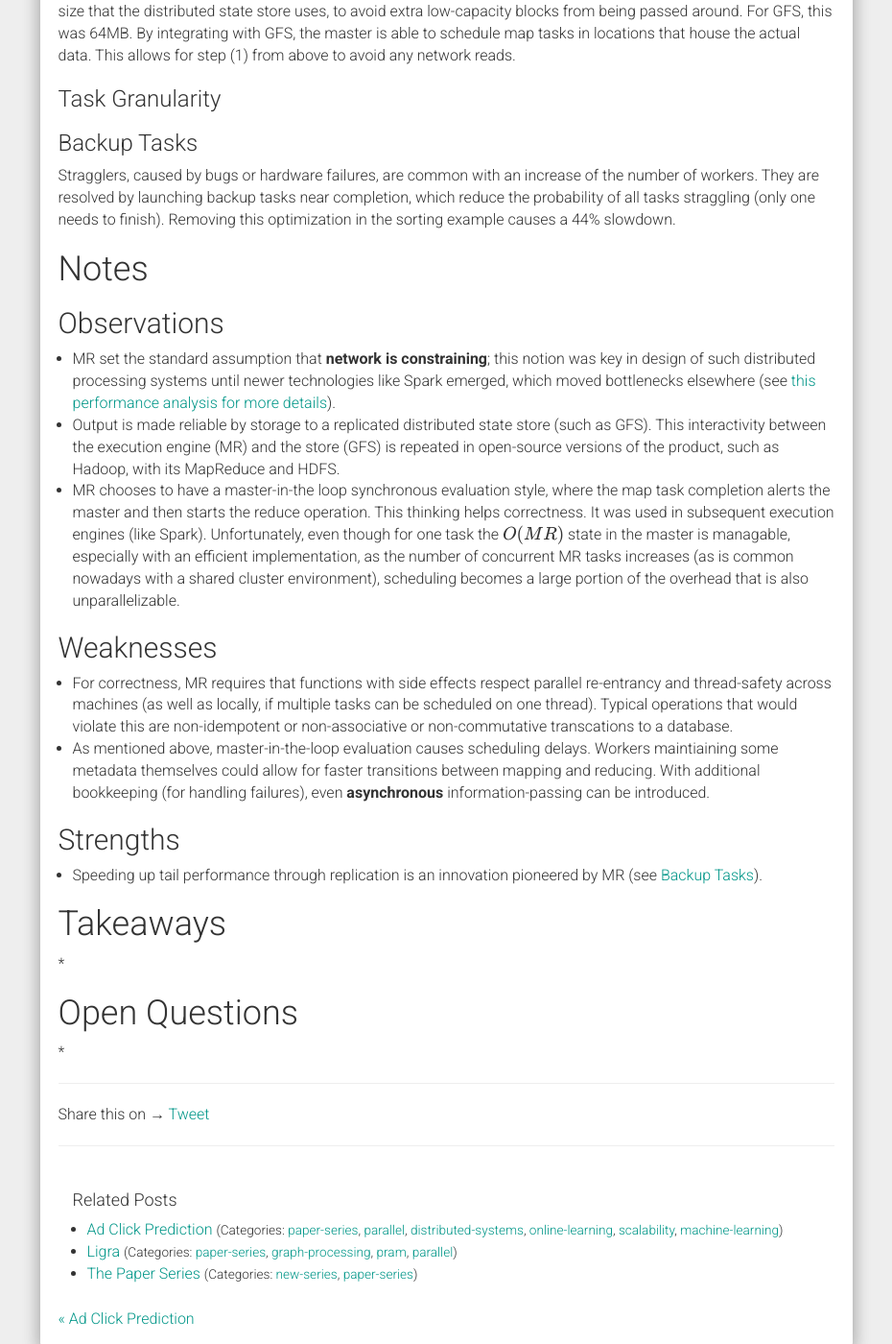
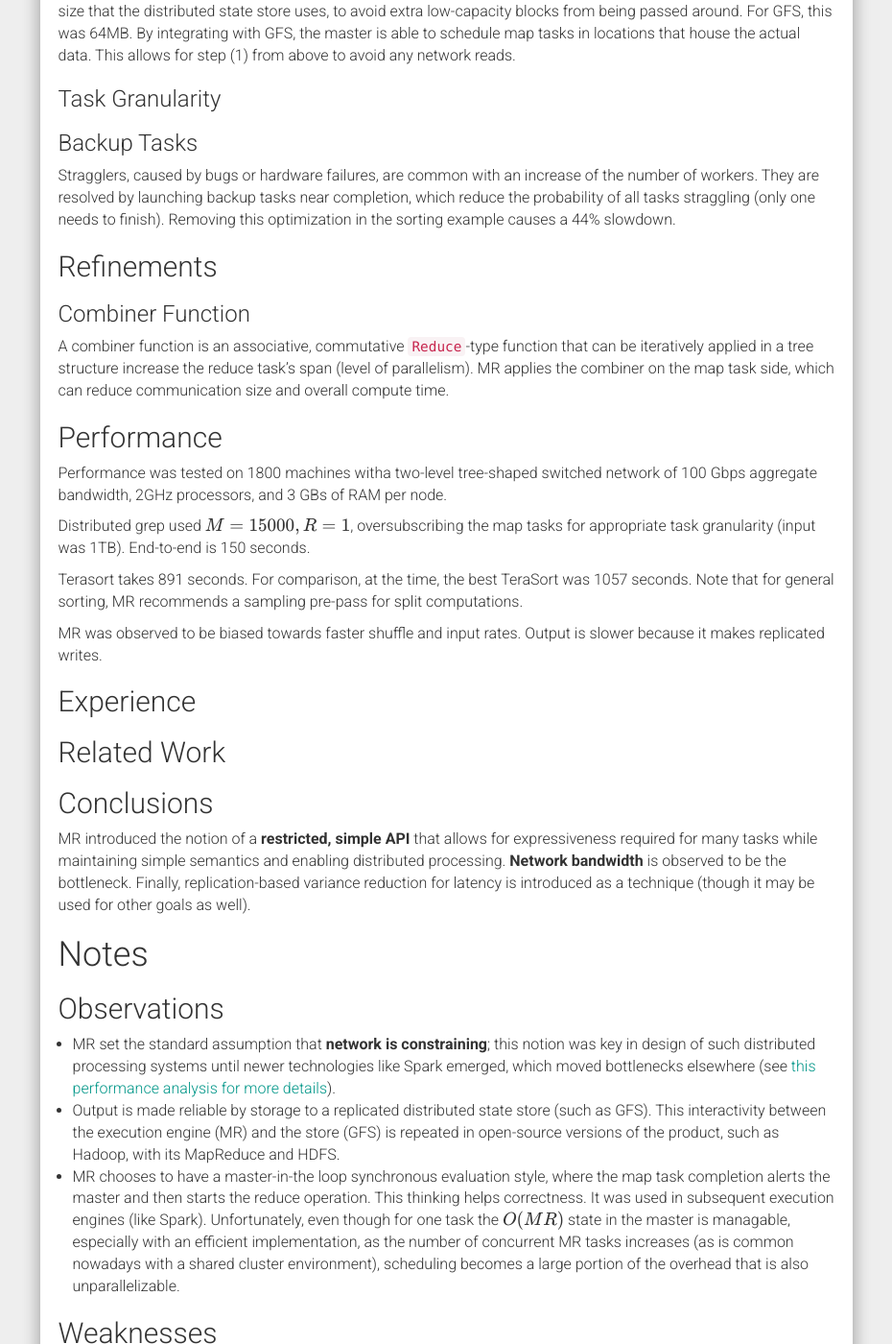
Before and after one commit to vlad17/vlad17.github.io, a Jekyll site: the page built from _posts/2016-09-17-mapreduce.md, in a window 1280 px wide and 1400 px high, scrolled down 2167 px. Shown: the whole window at 96% size, without its empty margins (321-1251 px from the left). Built offline with Jekyll 4.4.1, drawn with Linux system fonts in a browser that asks for light colours; nearby versions of some CDN libraries; formulas are drawn with MathJax 3; comment, search, counter and statistics services are not loaded; some of the changed text lies outside the part shown.

Commit message:
MR finished post

```diff
--- a/_posts/2016-09-17-mapreduce.md
+++ b/_posts/2016-09-17-mapreduce.md
@@ -84,6 +84,30 @@ The network-scarsity assumption means that the optimal blocking size for the com
 
 Stragglers, caused by bugs or hardware failures, are common with an increase of the number of workers. They are resolved by launching backup tasks near completion, which reduce the probability of all tasks straggling (only one needs to finish). Removing this optimization in the sorting example causes a 44% slowdown.
 
+## Refinements
+
+### Combiner Function
+
+A combiner function is an associative, commutative `Reduce`-type function that can be iteratively applied in a tree structure increase the reduce task's span (level of parallelism). MR applies the combiner on the map task side, which can reduce communication size and overall compute time.
+
+## Performance
+
+Performance was tested on 1800 machines witha two-level tree-shaped switched network of 100 Gbps aggregate bandwidth, 2GHz processors, and 3 GBs of RAM per node.
+
+Distributed grep used \\(M=15000, R=1\\), oversubscribing the map tasks for appropriate task granularity (input was 1TB). End-to-end is 150 seconds.
+
+Terasort takes 891 seconds. For comparison, at the time, the best TeraSort was 1057 seconds. Note that for general sorting, MR recommends a sampling pre-pass for split computations.
+
+MR was observed to be biased towards faster shuffle and input rates. Output is slower because it makes replicated writes.
+
+## Experience
+
+## Related Work
+
+## Conclusions
+
+MR introduced the notion of a **restricted, simple API** that allows for expressiveness required for many tasks while maintaining simple semantics and enabling distributed processing. **Network bandwidth** is observed to be the bottleneck. Finally, replication-based variance reduction for latency is introduced as a technique (though it may be used for other goals as well).
+
 # Notes
 
 ## Observations
@@ -100,11 +124,10 @@ Stragglers, caused by bugs or hardware failures, are common with an increase of
 ## Strengths
 
 * Speeding up tail performance through replication is an innovation pioneered by MR (see [Backup Tasks](#backup-tasks)).
-
-# Takeaways
-
-*
+* MR also was very innovative in usability, considering that it was an early execution engine. Besides the interface itself, MR provided mechanisms for automatically detecting deterministic user-code bugs (via bad record tracking and ignoring), a local execution mode, out-of-band counters, and HTTP-based status information.
+* For its time, MR was massively enabling for large-scale computation.
 
 # Open Questions
 
-*
+* What would it take to have a master-out-of-the-loop asynchronous execution engine?
+* What needs to happen to alleviate the parallel (1) reentrancy and (2) thread-safety requirements that MR places on its user code in case of failure?
```
Also changed, not shown: other parts of _posts/2016-09-17-mapreduce.md (+1 -1 lines).
